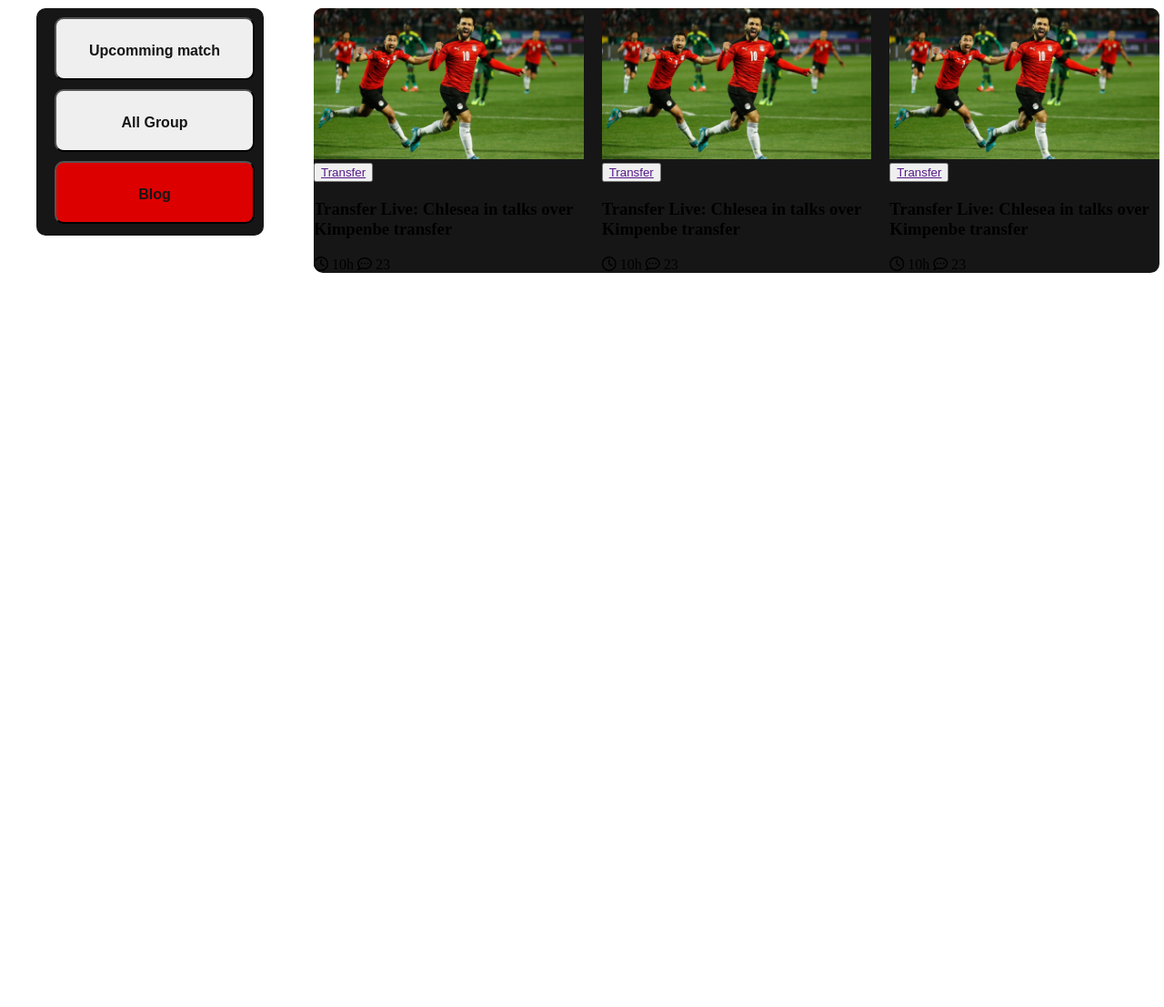
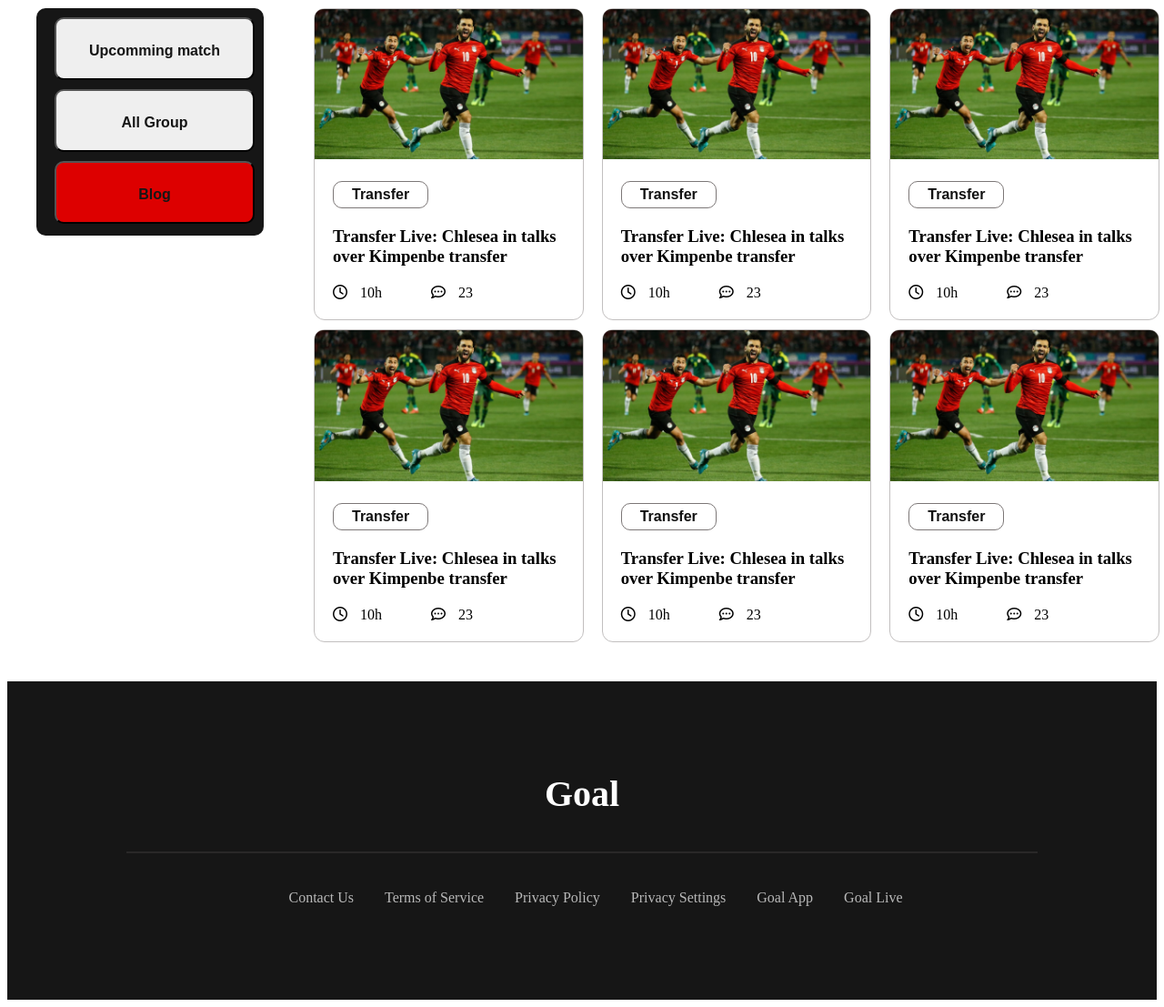
Before and after one commit to BappyYousof/assignment-2, a plain HTML site: page index.html in a window 1280 px wide. Shown: the part 668-1775 px from the top of the page at 91% size. Before the commit the page ends 968 px from the top, so only its background shows below. Drawn offline with Linux system fonts and the light colour scheme.

Commit message:
code aded

```diff
--- a/index.html
+++ b/index.html
@@ -26,8 +26,7 @@
                 <div class="banner-part">
                     <div class="banner-text">
                         <h1>FIFA World Cup Qatar 2022™</h1>
-                        <p class=>Although Qatar has insisted that a summer FIFA World Cup 2022 is viable, thanks to
-                            cooling technologies it is developing for stadiums, training areas and fan zones.</p>
+                        <p class=>Although Qatar has insisted that a summer FIFA World Cup 2022 is viable, thanks to cooling technologies it is developing for stadiums, training areas and fan zones.</p>
                         <div class="mybtn">
                            <a href="">Watch Live<i class="fa-solid fa-angle-right"></i></a>
                         </div>
@@ -58,34 +57,75 @@
                     <button><a href="">Transfer</a></button>
                     <h3>Transfer Live: Chlesea in talks
                         over Kimpenbe transfer</h3>
-                            <div>
-                                <i class="fa-regular fa-clock"></i>
+                        <div class="icon">
+                            <samp><i class="fa-regular fa-clock"></i></samp>
                             <span>10h</span>
-                                <i class="fa-regular fa-comment-dots"></i>
+                            <a><i class="fa-regular fa-comment-dots"></i></a>
                             <span>23</span>
                         </div>
                    </div>
+
                    <div class="gallery">
                     <img src="images/Blog Image.png" alt="">
                     <button><a href="">Transfer</a></button>
                     <h3>Transfer Live: Chlesea in talks
                         over Kimpenbe transfer</h3>
-                            <div>
-                                <i class="fa-regular fa-clock"></i>
+                        <div class="icon">
+                            <samp><i class="fa-regular fa-clock"></i></samp>
                             <span>10h</span>
-                                <i class="fa-regular fa-comment-dots"></i>
+                            <a><i class="fa-regular fa-comment-dots"></i></a>
                             <span>23</span>
                         </div>
                    </div>
+
                    <div class="gallery">
                     <img src="images/Blog Image.png" alt="">
                     <button><a href="">Transfer</a></button>
                     <h3>Transfer Live: Chlesea in talks
                         over Kimpenbe transfer</h3>
-                            <div>
-                                <i class="fa-regular fa-clock"></i>
+                        <div class="icon">
+                            <samp><i class="fa-regular fa-clock"></i></samp>
                             <span>10h</span>
-                                <i class="fa-regular fa-comment-dots"></i>
+                            <a><i class="fa-regular fa-comment-dots"></i></a>
+                            <span>23</span>
+                        </div>
+                   </div>
+
+                   <div class="gallery">
+                    <img src="images/Blog Image.png" alt="">
+                    <button><a href="">Transfer</a></button>
+                    <h3>Transfer Live: Chlesea in talks
+                        over Kimpenbe transfer</h3>
+                        <div class="icon">
+                            <samp><i class="fa-regular fa-clock"></i></samp>
+                            <span>10h</span>
+                            <a><i class="fa-regular fa-comment-dots"></i></a>
+                            <span>23</span>
+                        </div>
+                   </div>
+
+                   <div class="gallery">
+                    <img src="images/Blog Image.png" alt="">
+                    <button><a href="">Transfer</a></button>
+                    <h3>Transfer Live: Chlesea in talks
+                        over Kimpenbe transfer</h3>
+                        <div class="icon">
+                            <samp><i class="fa-regular fa-clock"></i></samp>
+                            <span>10h</span>
+                            <a><i class="fa-regular fa-comment-dots"></i></a>
+                            <span>23</span>
+                        </div>
+                   </div>
+
+                   <div class="gallery">
+                    <img src="images/Blog Image.png" alt="">
+                    <button><a href="">Transfer</a></button>
+                    <h3>Transfer Live: Chlesea in talks
+                        over Kimpenbe transfer</h3>
+                        <div class="icon">
+                            <samp><i class="fa-regular fa-clock"></i></samp>
+                            <span>10h</span>
+                            <a><i class="fa-regular fa-comment-dots"></i></a>
                             <span>23</span>
                         </div>
                    </div>
@@ -95,9 +135,24 @@
 
           </section>
 
+          <!-- footer part start -->
+          <section>
+            <div class="footer-item">
+                <h3>Goal</h3>
+                <hr class="line">
+                <div class="communication">
+                <a>Contact Us </a>
+                <a>Terms of Service </a>
+                <a>Privacy Policy </a>
+                <a>Privacy Settings </a>
+                <a> Goal App </a>
+                <a>Goal Live </a>
+            </div>
+            </div>
+          </section>
+
 
 
         </main>
     </body>
-
 </html>
--- a/styles/style.css
+++ b/styles/style.css
@@ -88,10 +88,11 @@ body{
 }
 .blog-part{
     width: 930px;
-    background-color: #161616;
+    background-color: #fff;
     position: absolute;
     border-radius: 10px;
     left: 345px;
+
 }
 .blog-item{
     display: grid;
@@ -99,6 +100,81 @@ body{
     grid-column-gap: 20px;
 
 }
+.gallery{
+    border: 1px solid #c2bfbf;
+    margin-bottom: 10px;
+    border-radius: 12px;
+}
+
 .gallery img{
   width: 100%;
+
 }
+.gallery button{
+    text-decoration: none;
+    margin-left: 20px;
+    margin-top: 20px;
+    padding: 5px 20px;
+    background-color: transparent;
+    border: 1px solid rgb(124, 119, 119);
+    font-size: 16px;
+    font-weight: 600;
+    border-radius: 10px;
+}
+.gallery button a{
+    text-decoration: none;
+    color: #111
+}
+.gallery h3{
+    margin-left: 20px;
+    margin-top: 20px;
+}
+.gallery .icon{
+    margin-left: 20px;
+    margin-top: 20px;
+    margin-bottom: 20px;
+
+
+}
+.gallery .icon span{
+    margin-left: 10px;
+}
+.gallery .icon a{
+    margin-left: 50px;
+}
+
+/* footer css start */
+.footer-item{
+    background-color: #161616;
+     margin-top: 800px;
+     height: 350px;
+
+}
+.footer-item h3{
+    color: #fff;
+    font-size: 40px;
+    font-weight: 600;
+    text-align: center;
+    padding-top: 100px;
+
+
+}
+.line {
+    border: 1px solid rgb(41, 40, 40);
+    width: 1000px;
+    margin-bottom: 40px;
+
+}
+.communication{
+    text-align: center;
+}
+ .footer-item a{
+    color: #fff;
+    font-size: 16px;
+    font-weight: 500;
+    text-align: center;
+    color: #B9B9B9;
+    font-weight: 500;
+    font-size: 16px;
+    margin-left: 30px;
+}
```
Lines whose indentation alone changed are shown as unchanged.
